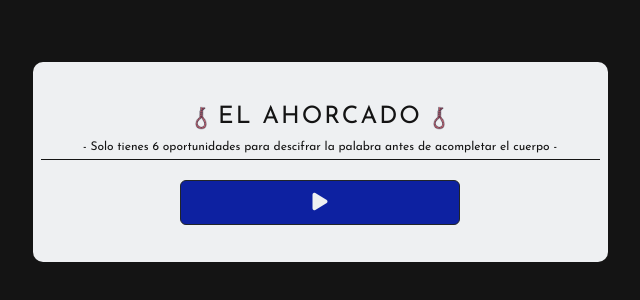
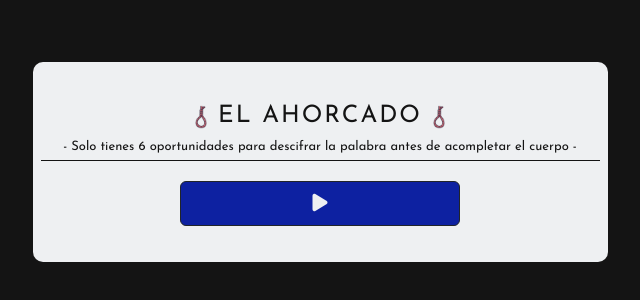
Before and after one commit to MauricioBarrueta/hangmanGame, a website: page index.html in a window 1280 px wide. Shown: the part 238-538 px from the top of the page, without its empty margins (320-960 px from the left). Drawn offline with nearby package versions, Linux system fonts and the light colour scheme.

Commit message:
Se corrigió el tamaño de la fuente de un elemento

```diff
--- a/src/scss/styles.scss
+++ b/src/scss/styles.scss
@@ -31,7 +31,7 @@ body {
             font-size: 24px; letter-spacing: 2px; text-transform: uppercase; line-height: 1.5;
             img { height: 24px; margin-inline: 5px; }
         }
-        #subtitle { font-size: 12px; line-height: 2; }
+        #subtitle { font-size: 13px; line-height: 2; }
 
         .canvas-container {
             width: 100%;
```
Also changed, not shown: src/scss/styles.css.
